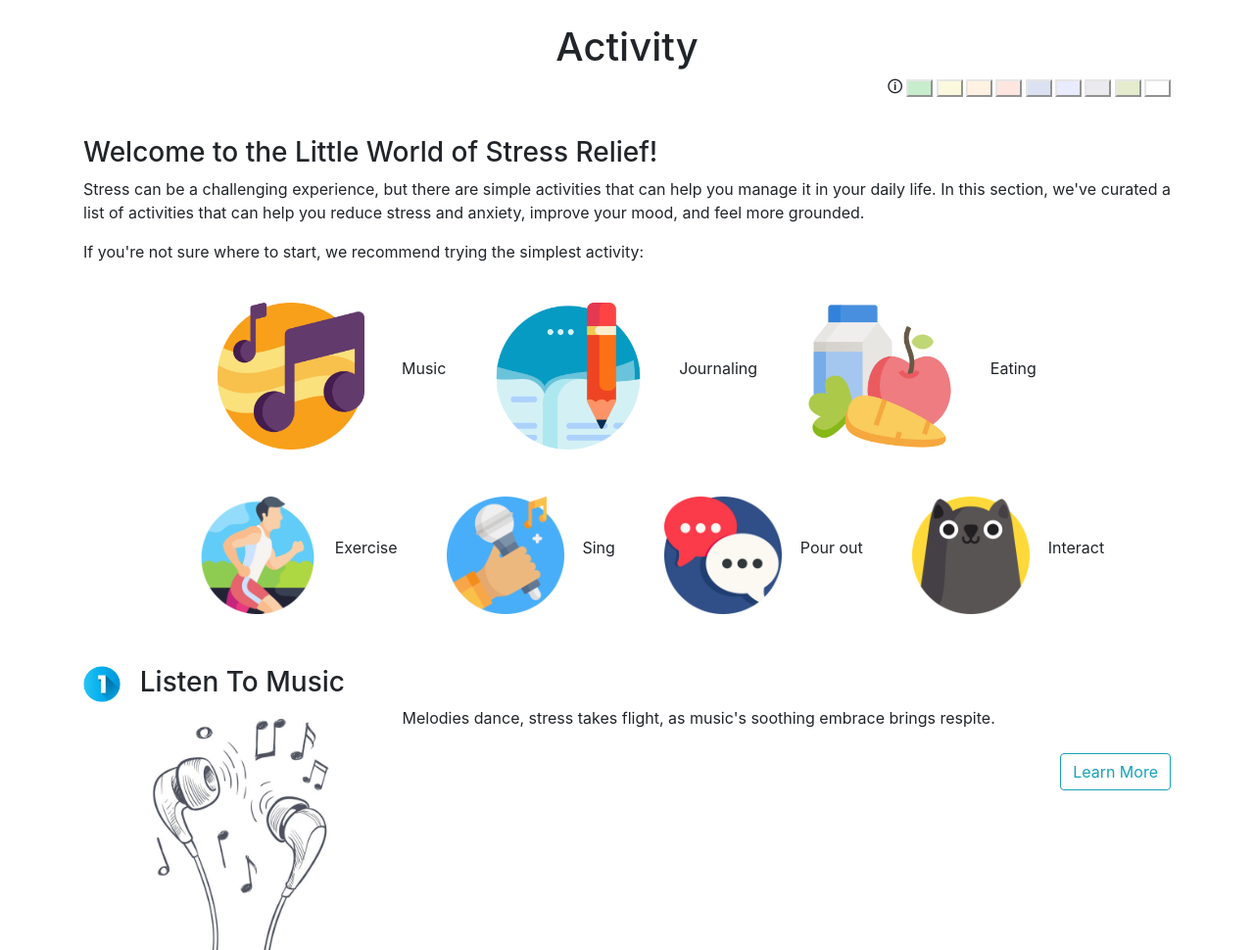
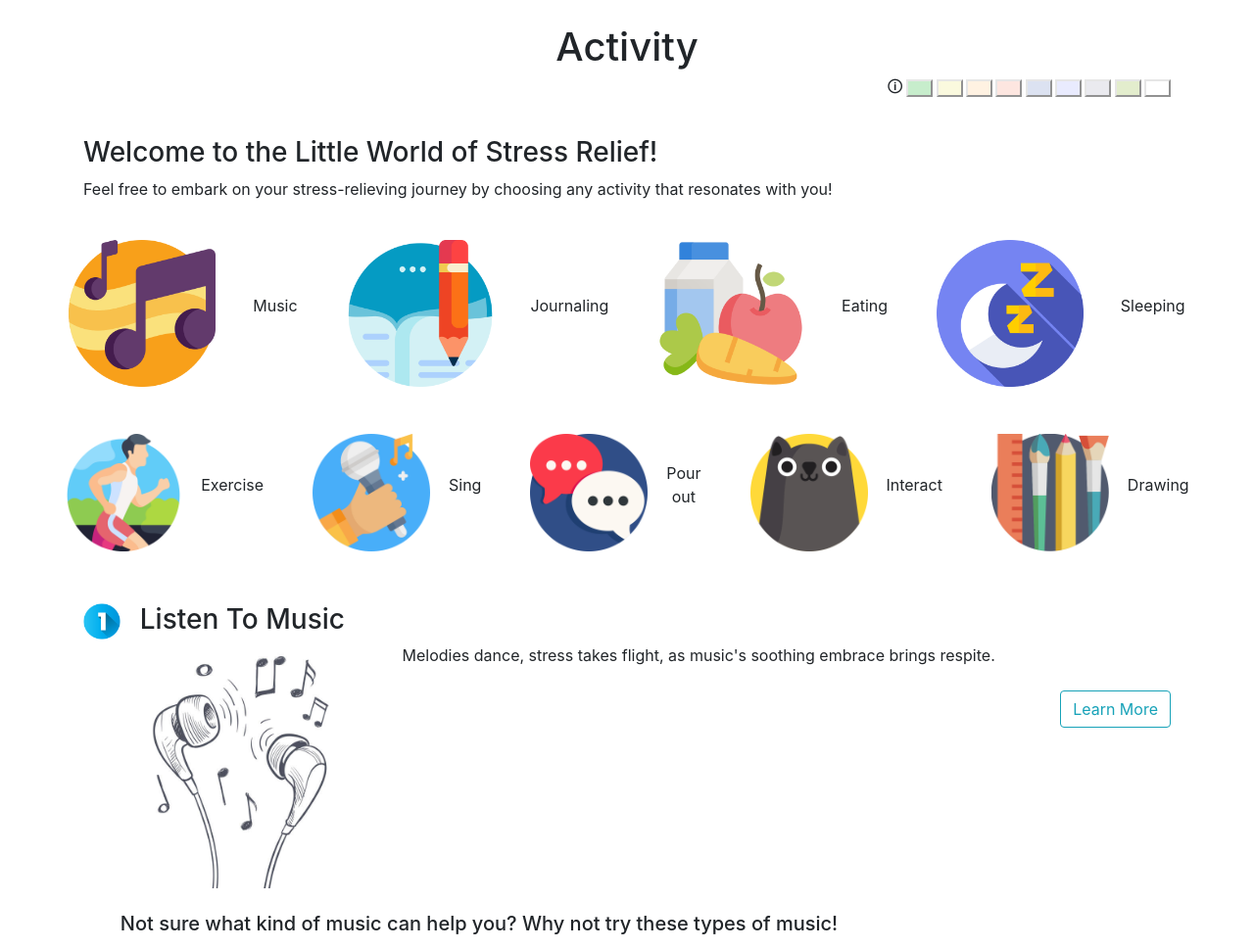
Before and after one commit to yutis-naucheryn/DA-Midst-Deploy, a Flask app: page /activity in a window 1280 px wide. Shown: the part 56-1026 px from the top of the page at 98% size. Run offline with Flask 3, Linux system fonts and the light colour scheme; a user stored in the database is signed in; some libraries are stand-ins or nearby versions.

Commit message:
Enhance activity UI #2

```diff
--- a/website/templates/activity.html
+++ b/website/templates/activity.html
@@ -33,11 +33,8 @@
 <h3>Welcome to the Little World of Stress Relief!</h3>
 
 <p style="text-align: justify; flex: 1;">
-    Stress can be a challenging experience, but there are simple activities that can help you
-    manage it in your daily life. In this section, we've curated a list of activities that can
-    help you reduce stress and anxiety, improve your mood, and feel more grounded.</p>
+  Feel free to embark on your stress-relieving journey by choosing any activity that resonates with you!</p>
 
-<p style="text-align: justify; flex:1;">If you're not sure where to start, we recommend trying the simplest activity: </p>
 <br />
 <!-- First row -->
 <div style="display: flex; flex-direction: row; justify-content: center; align-items: center;">
@@ -61,20 +58,29 @@
   <p style="margin-left: 1cm;">Journaling</p>
 <!-- Eating image button -->
     <div style="display: flex; flex-direction: column; justify-content: center; align-items: center; margin-left: 50px;">
-      <a href="/activity#section2">
+      <a href="https://www.healthline.com/health/healthy-eating/why-do-i-eat-when-im-stressed#eating-when-stressed" target="_blank">
         <img src="{{ url_for('static', filename='/image/healthy-food.png') }}" alt="Eating"
         style="width:150px; height:150px;">
       </a>
 
     </div>
   <p style="margin-left: 1cm;">Eating</p>
+<!-- Sleeping image button -->
+  <div style="display: flex; flex-direction: column; justify-content: center; align-items: center; margin-left: 50px;">
+    <a href="/activity#section2">
+      <img src="{{ url_for('static', filename='/image/btn-sleep.png') }}" alt="Sleeping"
+      style="width:150px; height:150px;">
+    </a>
+
+  </div>
+<p style="margin-left: 1cm;">Sleeping</p>
 </div>
 <br /> <br />
 <!-- Second row -->
 <div style="display: flex; flex-direction: row; justify-content: center; align-items: center;">
   <!-- Exercise image button -->
-  <div style="display: flex; flex-direction: column; justify-content: center; align-items: center; margin-left: 50px;">
-    <a href="/activity#section2">
+  <div style="display: flex; flex-direction: column; justify-content: center; align-items: center;">
+    <a href="https://www.healthline.com/health/heart-disease/exercise-stress-relief" target="_blank">
       <img src="{{ url_for('static', filename='/image/exercising.png') }}" alt="Exercising"
       style="width:120px; height:120px;">
     </a>
@@ -108,6 +114,15 @@
 
   </div>
 <p style="margin-left: 0.5cm;">Interact</p>
+  <!-- Drawing image button -->
+  <div style="display: flex; flex-direction: column; justify-content: center; align-items: center; margin-left: 50px;">
+    <a href="https://www.healthline.com/health/mental-health/anxiety-drawing" target="_blank">
+      <img src="{{ url_for('static', filename='/image/btn-drawing.png') }}" alt="Drawing"
+      style="width:120px; height:120px;">
+    </a>
+
+  </div>
+<p style="margin-left: 0.5cm;">Drawing</p>
 </div>
 <br>
 <br>
```
Also changed, not shown: website/static/image/btn-drawing.png (renamed from website/static/image/drawing.png), website/static/image/btn-sleep.png (added).
